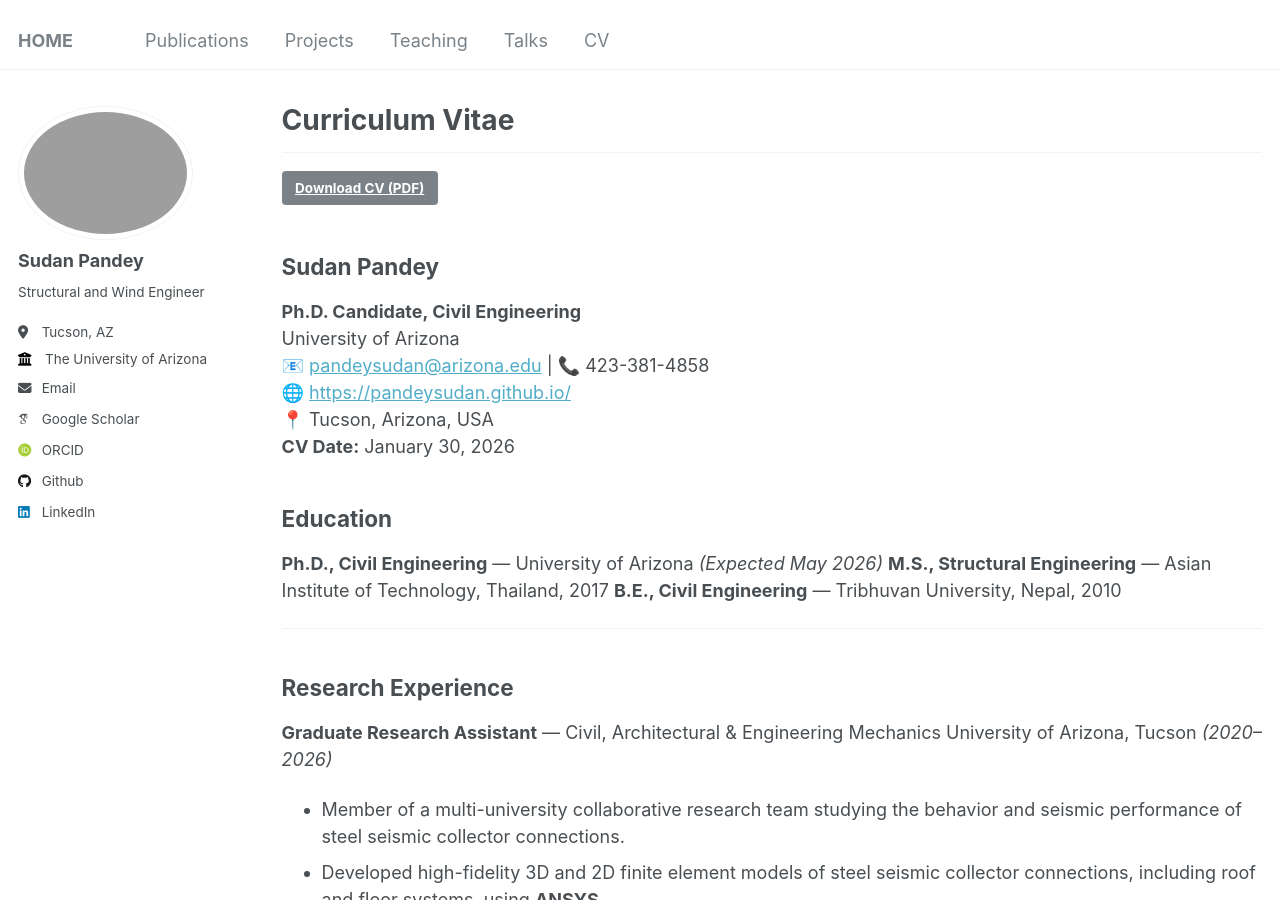
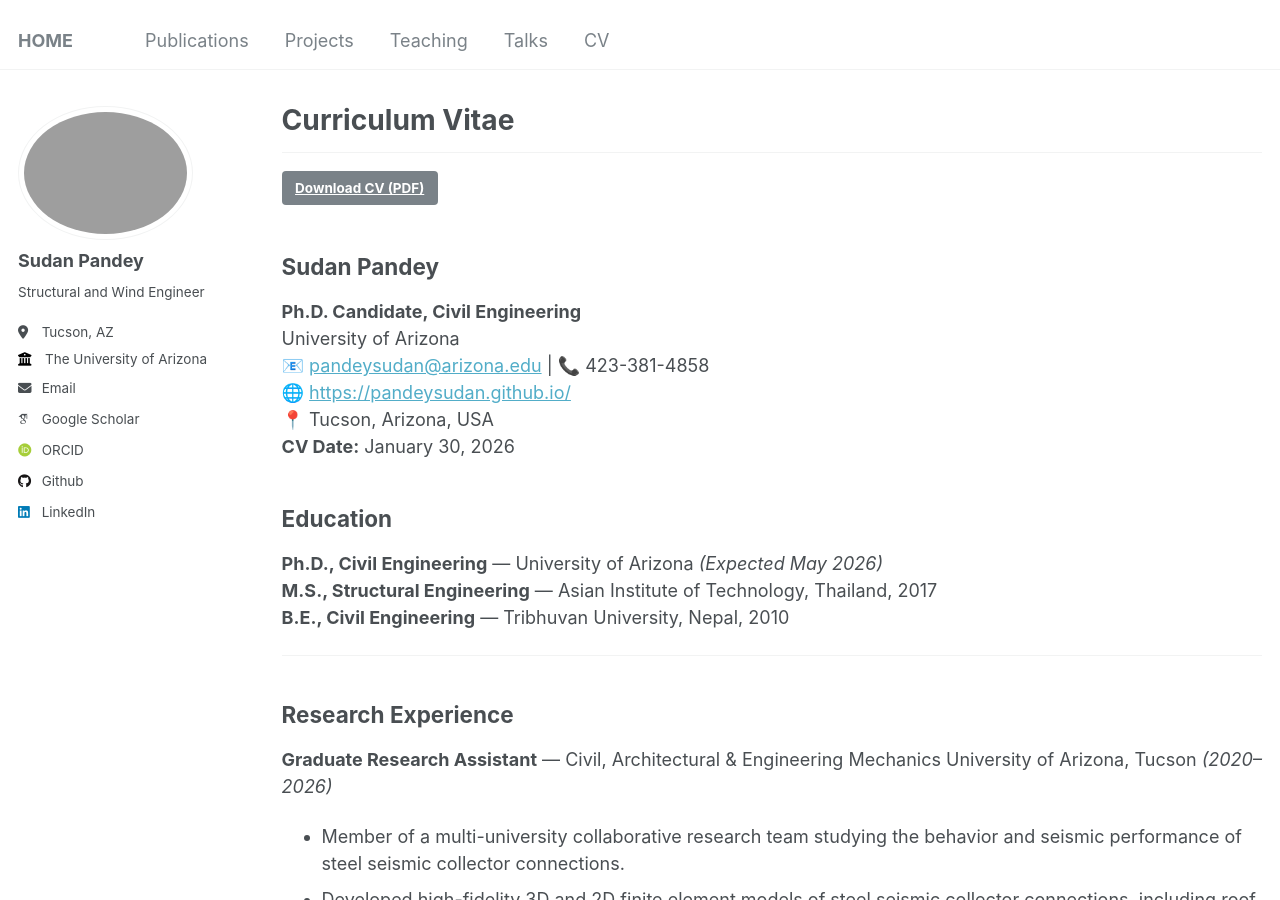
Before and after one commit to pdy-sdn/pandeysudan.github.io, a Jekyll site: the page built from _pages/cv.md, in a window 1280 px wide and 900 px high. Built offline with Jekyll 4.4.1, drawn with Linux system fonts in a browser that asks for light colours; some web fonts are replaced.

Commit message:
Update cv.md

```diff
--- a/_pages/cv.md
+++ b/_pages/cv.md
@@ -26,9 +26,9 @@ University of Arizona<br />
 
 ## Education
 
-**Ph.D., Civil Engineering** — University of Arizona *(Expected May 2026)*
-**M.S., Structural Engineering** — Asian Institute of Technology, Thailand, 2017
-**B.E., Civil Engineering** — Tribhuvan University, Nepal, 2010
+**Ph.D., Civil Engineering** — University of Arizona *(Expected May 2026)* <br />
+**M.S., Structural Engineering** — Asian Institute of Technology, Thailand, 2017 <br />
+**B.E., Civil Engineering** — Tribhuvan University, Nepal, 2010 <br />
 
 ---
 
```
